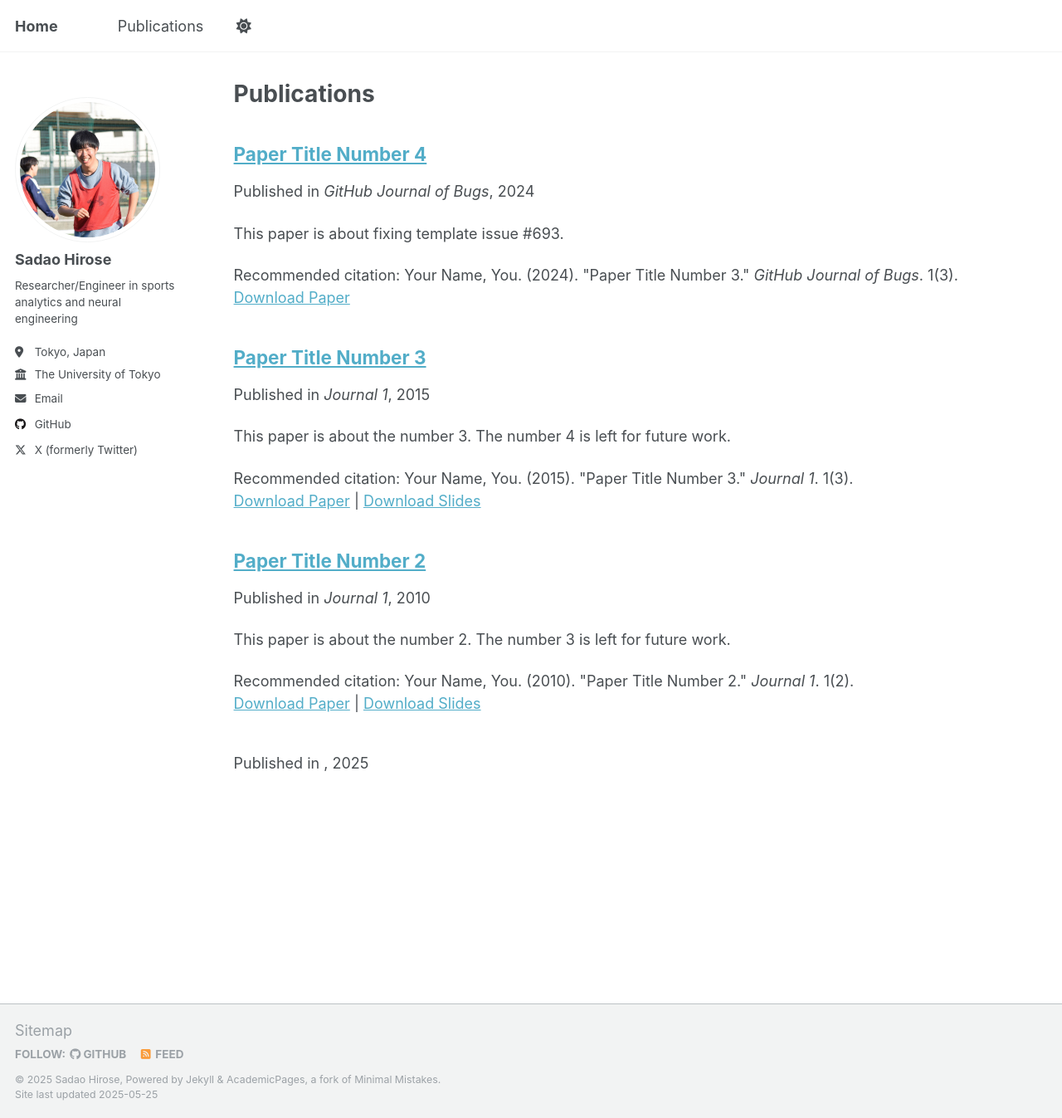
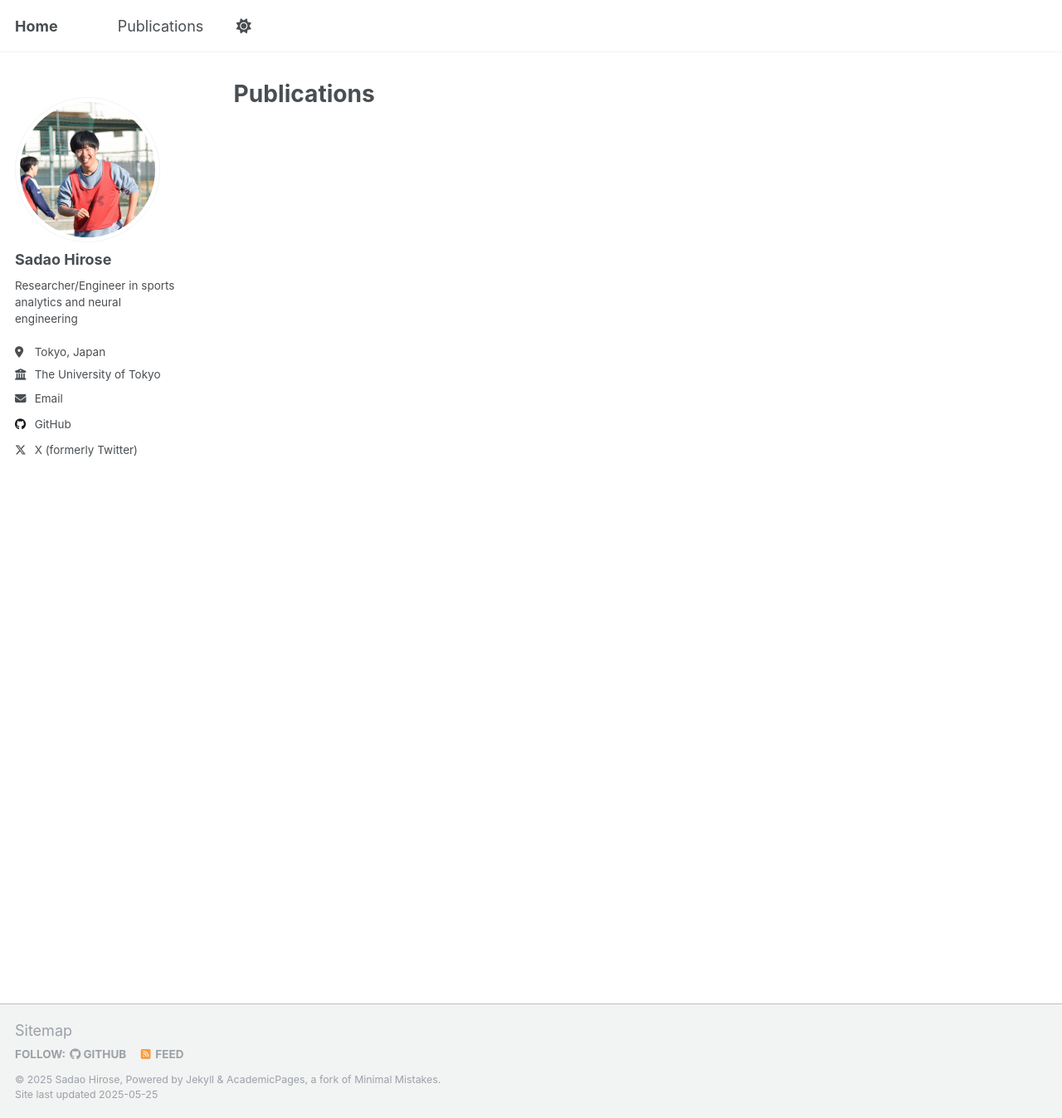
Before and after one commit to HiroseSadao/HiroseSadao.github.io, a Jekyll site: the page built from _pages/publications.html, in a window 1280 px wide and 1347 px high. Shown: the whole window at 83% size. Built offline with Jekyll 4.4.1, drawn with Linux system fonts in a browser that asks for light colours; part of the change alters nothing that is shown.

```diff
--- a/_config.yml
+++ b/_config.yml
@@ -214,16 +214,13 @@ kramdown:
 # These settings control the types of collections used by the template
 collections:
   teaching:
-    output: true
-    permalink: /:collection/:path/
-  publications:
-    output: true
+    output: false
     permalink: /:collection/:path/
   portfolio:
-    output: true
+    output: false
     permalink: /:collection/:path/
   talks:
-    output: true
+    output: false
     permalink: /:collection/:path/
 
 
@@ -251,15 +248,6 @@ defaults:
   - scope:
       path: ""
       type: teaching
-    values:
-      layout: single
-      author_profile: true
-      share: true
-      comments: true
-  # _publications
-  - scope:
-      path: ""
-      type: publications
     values:
       layout: single
       author_profile: true
```
